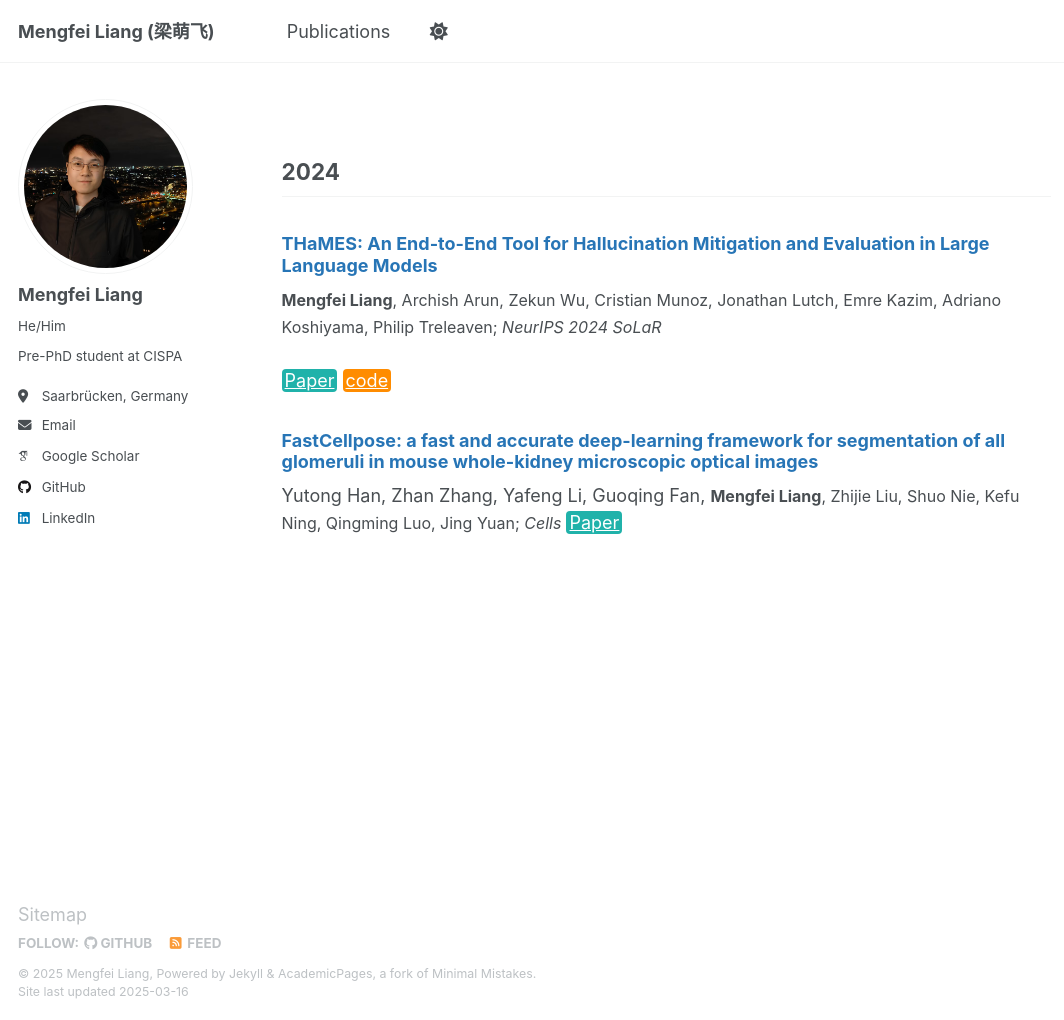
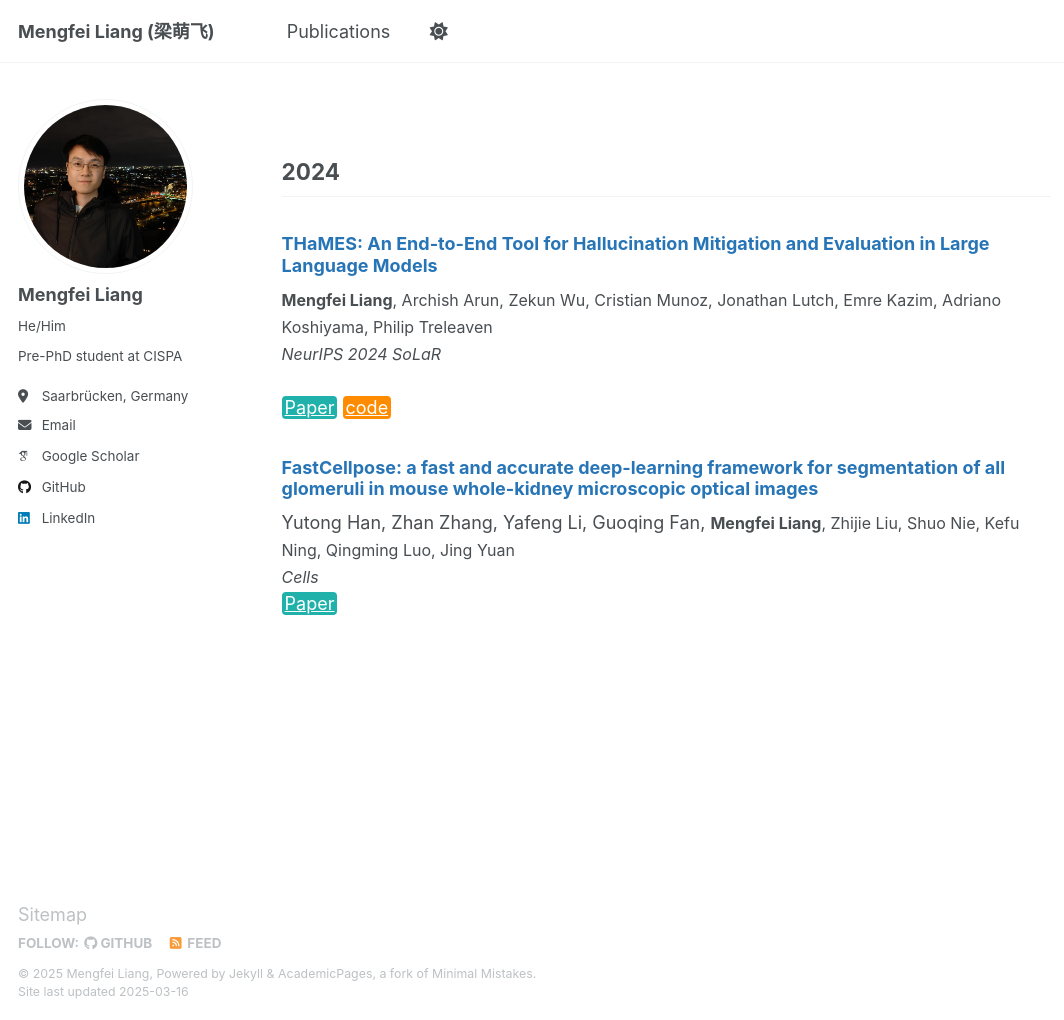
Before and after one commit to Liangmf11/Liangmf11.github.io, a Jekyll site: the page built from _pages/publications.md, in a window 1280 px wide and 1020 px high. Shown: the whole window, without its empty margins (0-1064 px from the left). Built offline with Jekyll 4.4.1, drawn with Linux system fonts in a browser that asks for light colours; some web fonts are replaced.

Commit message:
bugs fix

```diff
--- a/_config.yml
+++ b/_config.yml
@@ -59,7 +59,7 @@ author:
   keybase          : # Username
   instagram        : # Username
   lastfm           : # Username
-  linkedin         : "https://www.linkedin.com/in/mengfei-liang-456642293/"
+  linkedin         : "mengfei-liang-456642293/"
   mastodon         : # URL
   medium           : # URL
   pinterest        : # Username
--- a/_pages/publications.md
+++ b/_pages/publications.md
@@ -34,12 +34,12 @@ a { TEXT-DECORATION:none }
 <h2 id='224'>2024</h2>
 
 ### <span style="color:rgb(39, 117, 182)">THaMES: An End-to-End Tool for Hallucination Mitigation and Evaluation in Large Language Models</span>
-<font size="3"><b>Mengfei Liang</b>, Archish Arun, Zekun Wu, Cristian Munoz, Jonathan Lutch, Emre Kazim, Adriano Koshiyama, Philip Treleaven;
+<font size="3"><b>Mengfei Liang</b>, Archish Arun, Zekun Wu, Cristian Munoz, Jonathan Lutch, Emre Kazim, Adriano Koshiyama, Philip Treleaven<br>
 <i>NeurIPS 2024 SoLaR</i></font><br>
 <a href="https://arxiv.org/abs/2409.11353" class="btn--paper" target="_blank">Paper</a>
 <a href="https://github.com/holistic-ai/THaMES" class="btn--code" target="_blank">code</a>
 
 ### <span style="color:rgb(39, 117, 182)">FastCellpose: a fast and accurate deep-learning framework for segmentation of all glomeruli in mouse whole-kidney microscopic optical images</span>
-Yutong Han, Zhan Zhang, Yafeng Li, Guoqing Fan, <font size="3"><b>Mengfei Liang</b>, Zhijie Liu, Shuo Nie, Kefu Ning, Qingming Luo, Jing Yuan;
-<i>Cells</i></font>
+Yutong Han, Zhan Zhang, Yafeng Li, Guoqing Fan, <font size="3"><b>Mengfei Liang</b>, Zhijie Liu, Shuo Nie, Kefu Ning, Qingming Luo, Jing Yuan<br>
+<i>Cells</i></font><br>
 <a href="https://www.mdpi.com/2073-4409/12/23/2753" class="btn--paper" target="_blank">Paper</a>
```
